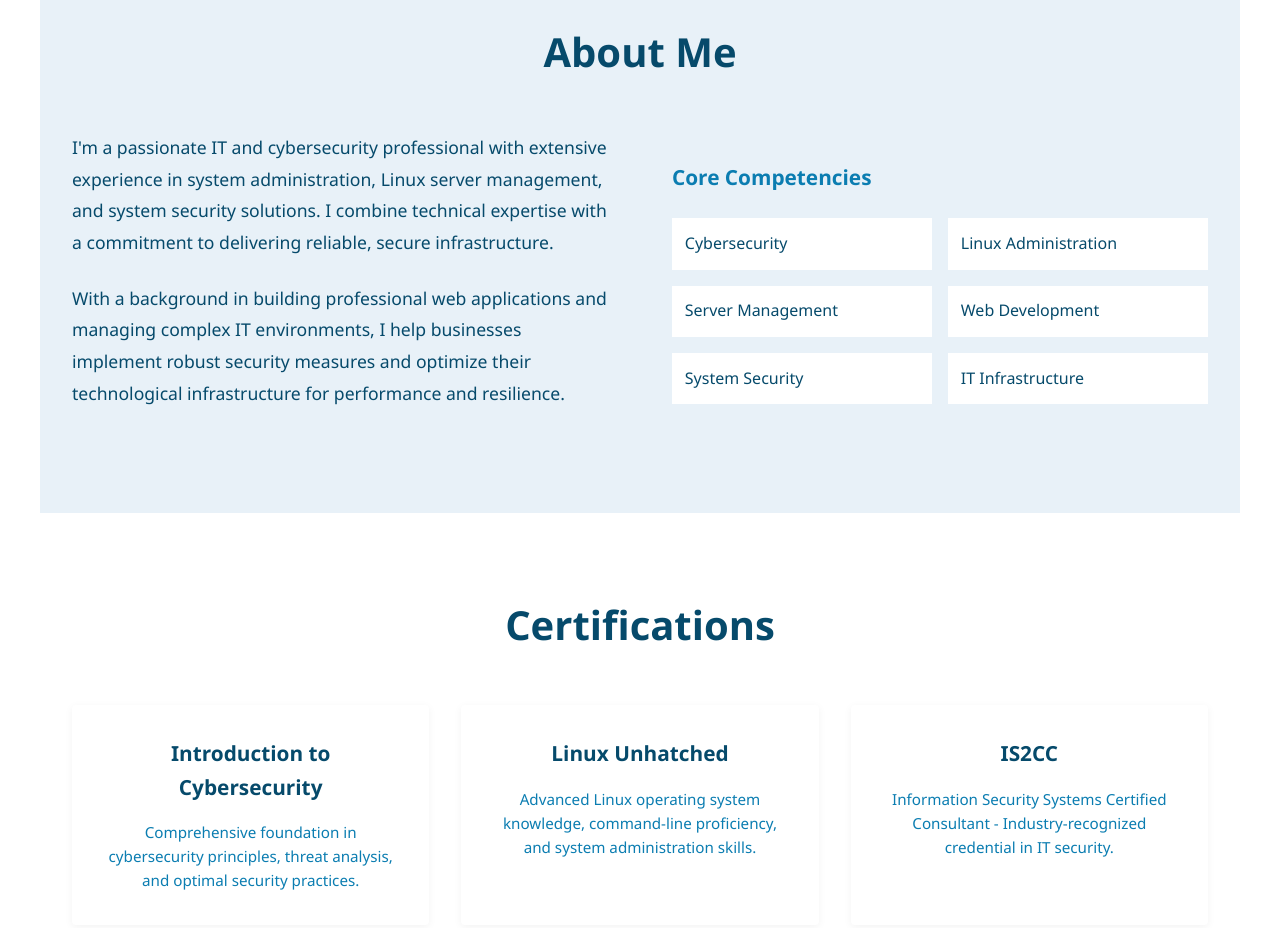
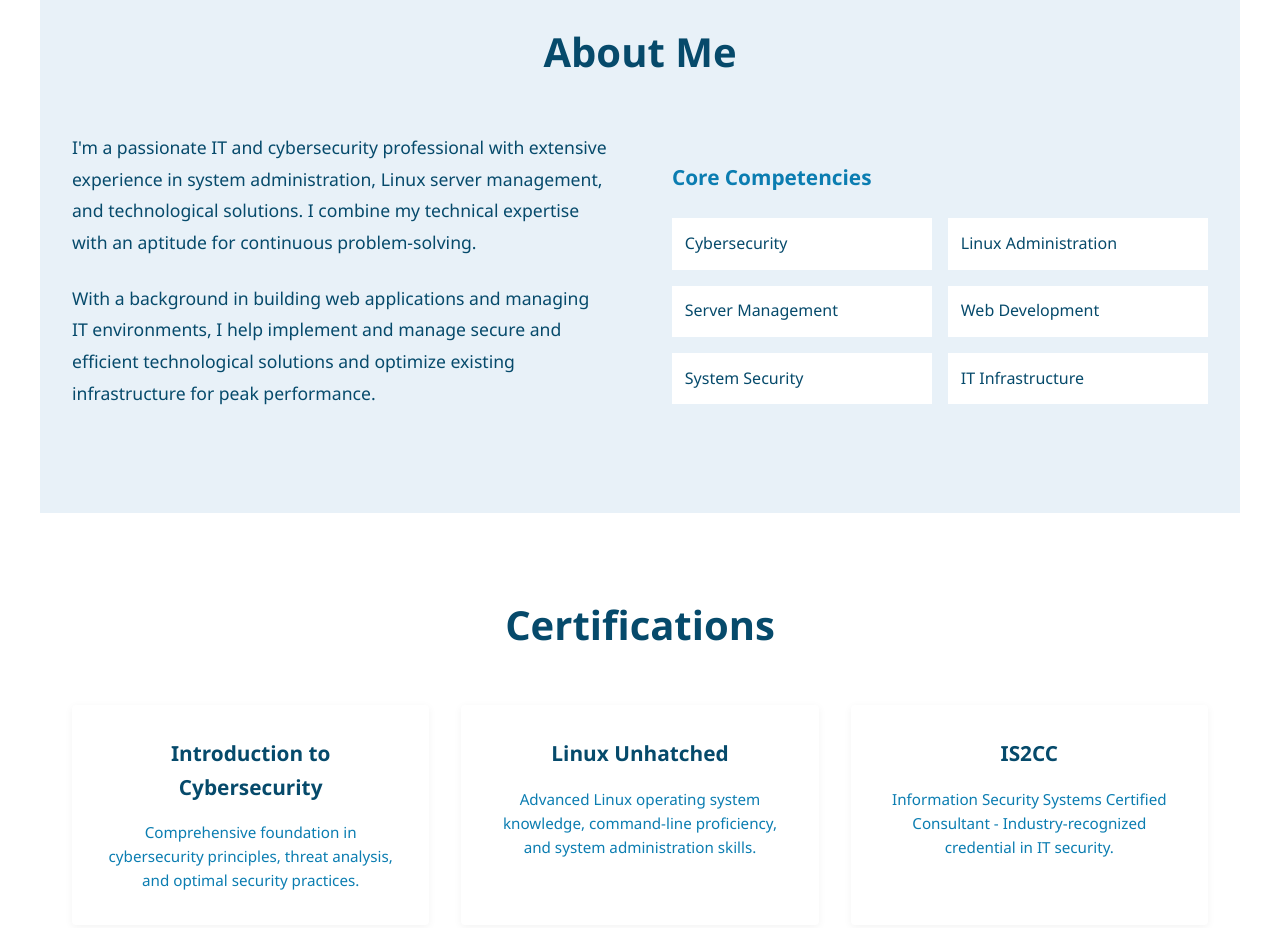
Before and after one commit to fyrek1d/portfolio, a plain HTML site: page index.html in a window 1280 px wide. Shown: the part 860-1788 px from the top of the page. Drawn offline with Linux system fonts and the light colour scheme.

Commit message:
text changes

```diff
--- a/index.html
+++ b/index.html
@@ -602,8 +602,8 @@
         <h2>About Me</h2>
         <div class="about-content">
             <div class="about-text">
-                <p>I'm a passionate IT and cybersecurity professional with extensive experience in system administration, Linux server management, and system security solutions. I combine technical expertise with a commitment to delivering reliable, secure infrastructure.</p>
-                <p>With a background in building professional web applications and managing complex IT environments, I help businesses implement robust security measures and optimize their technological infrastructure for performance and resilience.</p>
+                <p>I'm a passionate IT and cybersecurity professional with extensive experience in system administration, Linux server management, and technological solutions. I combine my technical expertise with an aptitude for continuous problem-solving.</p>
+                <p>With a background in building web applications and managing IT environments, I help implement and manage secure and efficient technological solutions and optimize existing infrastructure for peak performance.</p>
             </div>
             <div class="expertise-list">
                 <h3>Core Competencies</h3>
```
